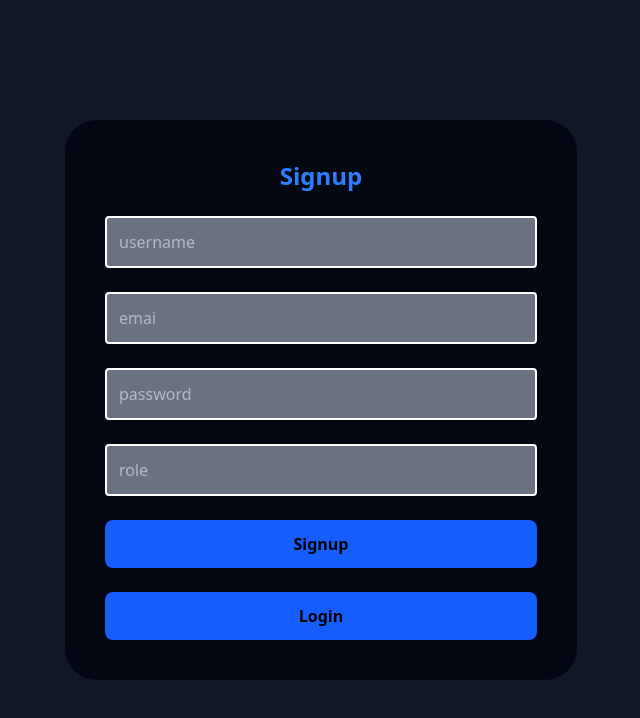
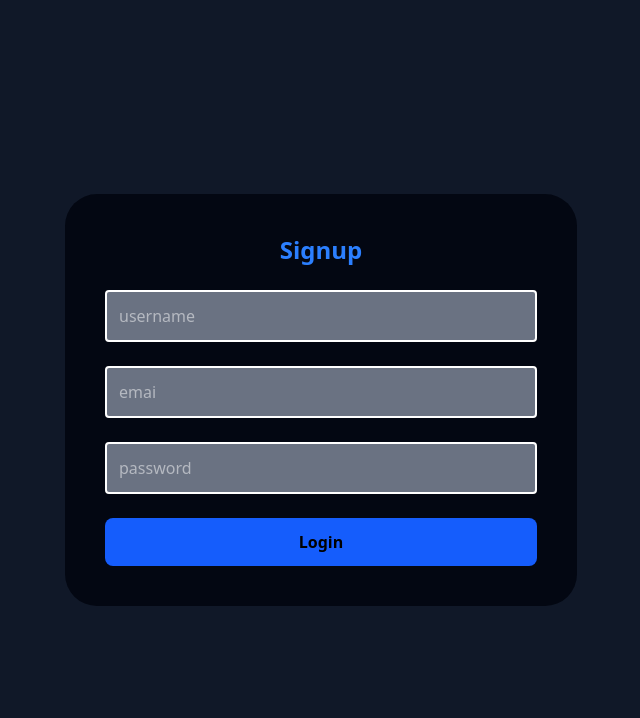
Before and after one commit to klaus-0-0/shop, a React (Vite) app in the folder frontend/: page / in a window 1280 px wide. Shown: the top 718 px of the page, without its empty margins (319-959 px from the left). Built offline with nearby package versions, Linux system fonts and the light colour scheme.

Commit message:
Update Signup.jsx

```diff
--- a/frontend/src/authentication/Signup.jsx
+++ b/frontend/src/authentication/Signup.jsx
@@ -39,8 +39,8 @@ const Signup = () => {
                 <input className="w-full p-3  text-white bg-gray-500 border-2 rounded-sm" onChange={(e) => setUsername(e.target.value)} placeholder="username" />
                 <input className="w-full p-3  text-white bg-gray-500 border-2 rounded-sm" onChange={(e) => setEmail(e.target.value)} placeholder="emai" />
                 <input className="w-full p-3  text-white bg-gray-500 border-2 rounded-sm" type="password" onChange={(e) => setPasword(e.target.value)} placeholder="password" />
-                <input className="w-full p-3  text-white bg-gray-500 border-2 rounded-sm" onChange={(e) => setRole(e.target.value)} placeholder="role" />
-                <button className="bg-blue-600 cursor-pointer p-3 rounded-lg font-bold hover:bg-blue-800 transition duration-300" onClick={handleSignup}>Signup</button>
+{/*                 <input className="w-full p-3  text-white bg-gray-500 border-2 rounded-sm" onChange={(e) => setRole(e.target.value)} placeholder="role" />
+                <button className="bg-blue-600 cursor-pointer p-3 rounded-lg font-bold hover:bg-blue-800 transition duration-300" onClick={handleSignup}>Signup</button> */}
                 <button className="bg-blue-600 cursor-pointer p-3 rounded-lg font-bold hover:bg-blue-800 transition duration-300" onClick={()=>navigate("/Login")}>Login</button>
             </div>
         </div>
```
